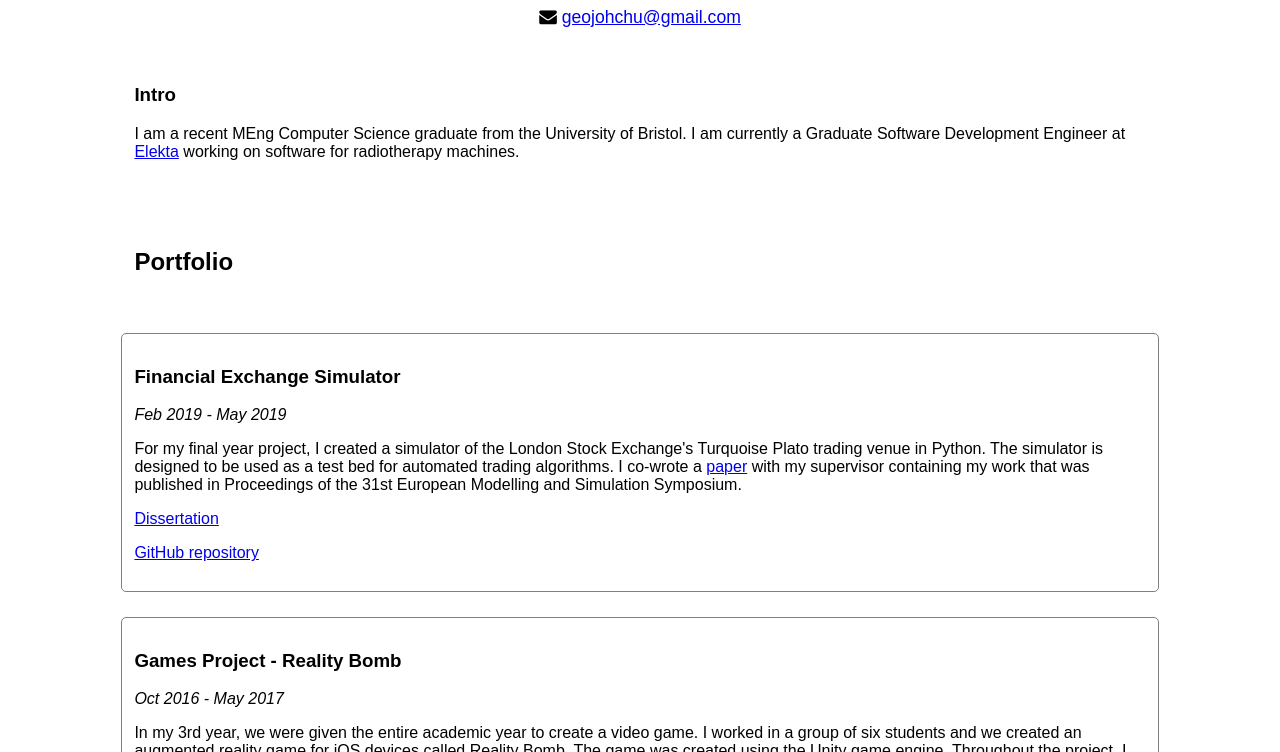
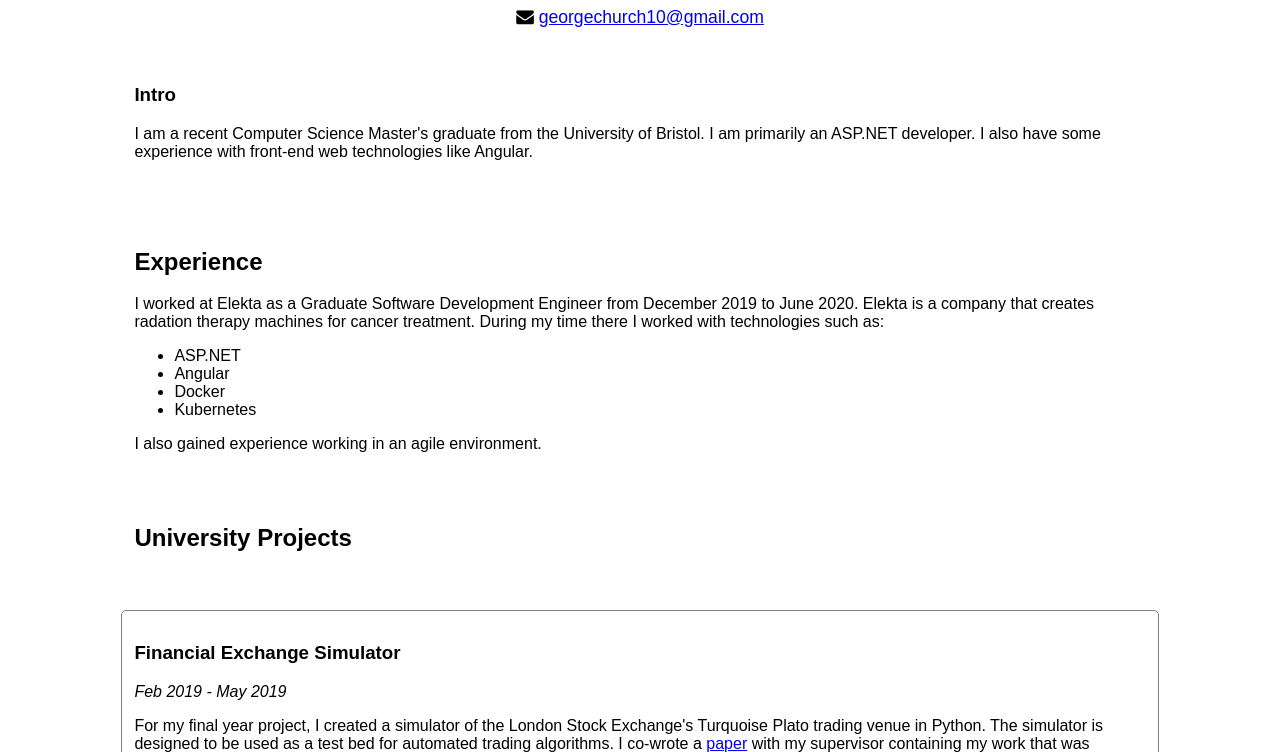
Before and after one commit to gchurch/personal-website, a plain HTML site: page index.html in a window 1280 px wide. Shown: the part 560-1312 px from the top of the page. Drawn offline with Linux system fonts and the light colour scheme.

Commit message:
Updated with recent information.

```diff
--- a/index.html
+++ b/index.html
@@ -21,16 +21,28 @@
     <div><i class="fa fa-file-pdf-o"></i> <a href='GeorgeChurchCV.pdf'>CV</a></div>
     <div><i class="fa fa-github"></i> <a href='https://github.com/gchurch'>GitHub</a></div>
     <div><i class="fa fa-linkedin-square"></i> <a href='https://www.linkedin.com/in/georgechurch1'>LinkedIn</a></div>
-    <div><i class="fa fa-envelope"></i> <a href="mailto:geojohchu@gmail.com">geojohchu@gmail.com</a></div>
+    <div><i class="fa fa-envelope"></i> <a href="mailto:georgechurch10@gmail.com">georgechurch10@gmail.com</a></div>
   </div>
 
   <div id="intro">
     <h3>Intro</h3>
-    <p>I am a recent MEng Computer Science graduate from the University of Bristol. I am currently a Graduate Software Development Engineer at <a href="https://www.elekta.com/">Elekta</a> working on software for radiotherapy machines.</p>
+    <p>I am a recent Computer Science Master's graduate from the University of Bristol. I am primarily an ASP.NET developer. I also have some experience with front-end web technologies like Angular.
+  </div>
+
+  <div id="experience">
+    <h2>Experience</h2>
+    I worked at Elekta as a Graduate Software Development Engineer from December 2019 to June 2020. Elekta is a company that creates radation therapy machines for cancer treatment. During my time there I worked with technologies such as:
+    <ul>
+      <li>ASP.NET</li>
+      <li>Angular</li>
+      <li>Docker</li>
+      <li>Kubernetes</li>
+    </ul>
+    I also gained experience working in an agile environment.
   </div>
 
   <div id="portfolio">
-    <h2>Portfolio</h2>
+    <h2>University Projects</h2>
   </div>
 
   <div class="project">
--- a/style.css
+++ b/style.css
@@ -30,6 +30,12 @@ h1 {
 }
 
 #intro {
+  width: 80%;
+  margin: 2% auto;
+  padding: 1%;
+}
+
+#experience {
   width: 80%;
   margin: 2% auto;
   padding: 1%;
```
